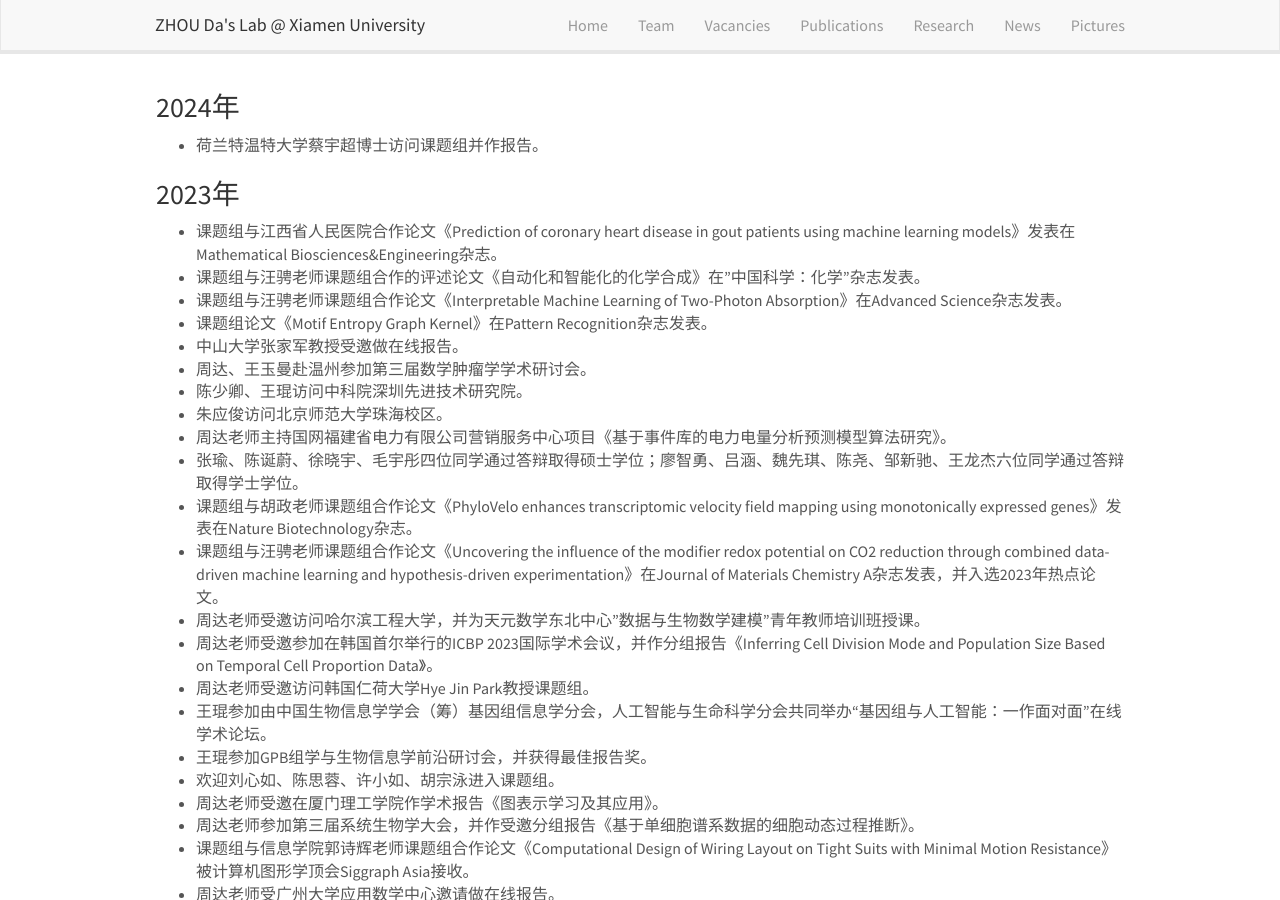
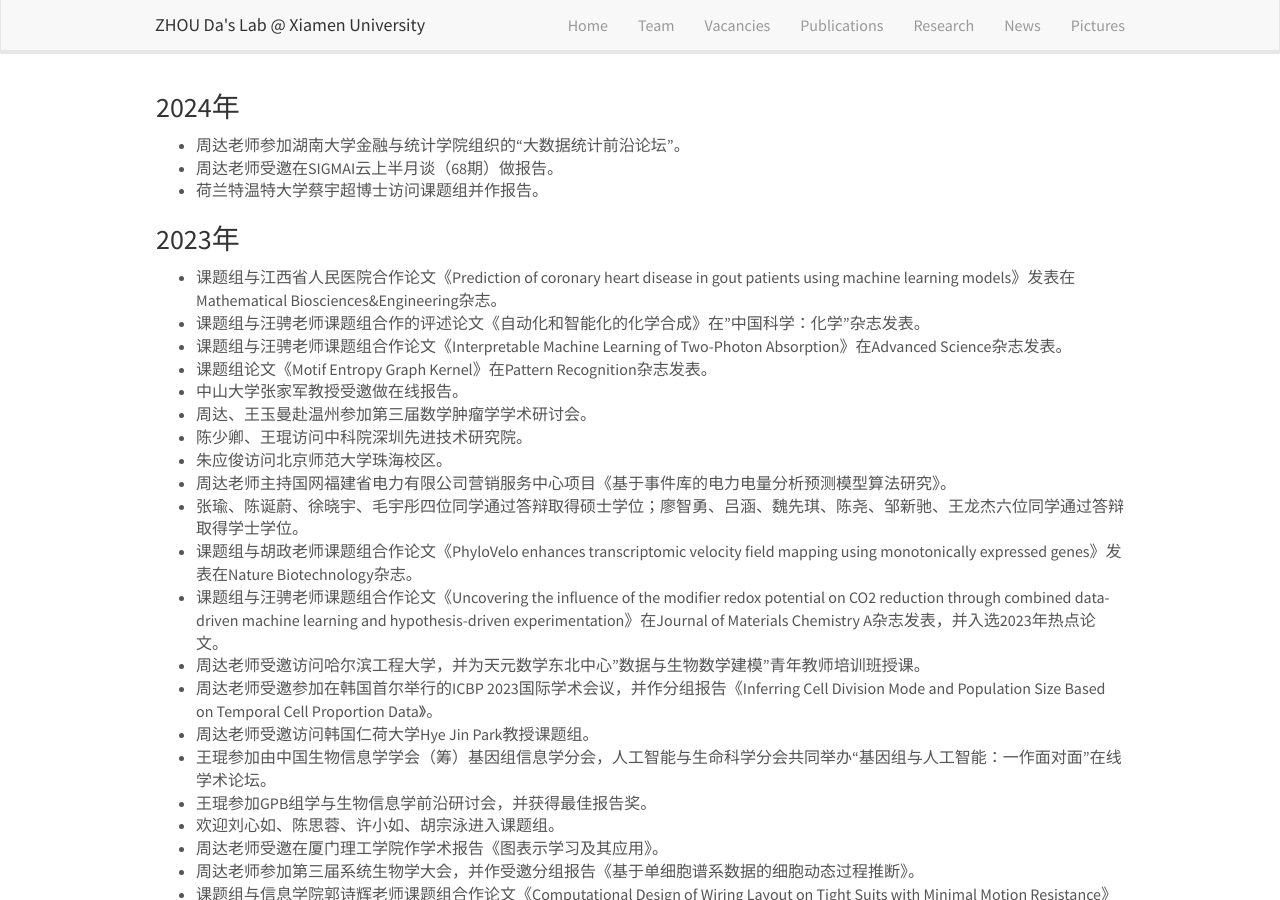
Before and after one commit to ZhouDaLab/zhoudalab.github.io, a Jekyll site: the page built from _pages/news.md, in a window 1280 px wide and 900 px high. Built offline with Jekyll 4.4.1, drawn with Linux system fonts in a browser that asks for light colours; nearby versions of some CDN libraries.

Commit message:
Update news.md

```diff
--- a/_pages/news.md
+++ b/_pages/news.md
@@ -8,6 +8,8 @@ permalink: /news/
 
 ### 2024年
 
+- 周达老师参加湖南大学金融与统计学院组织的“大数据统计前沿论坛”。
+- 周达老师受邀在SIGMAI云上半月谈（68期）做报告。
 - 荷兰特温特大学蔡宇超博士访问课题组并作报告。
 
 ### 2023年
```
